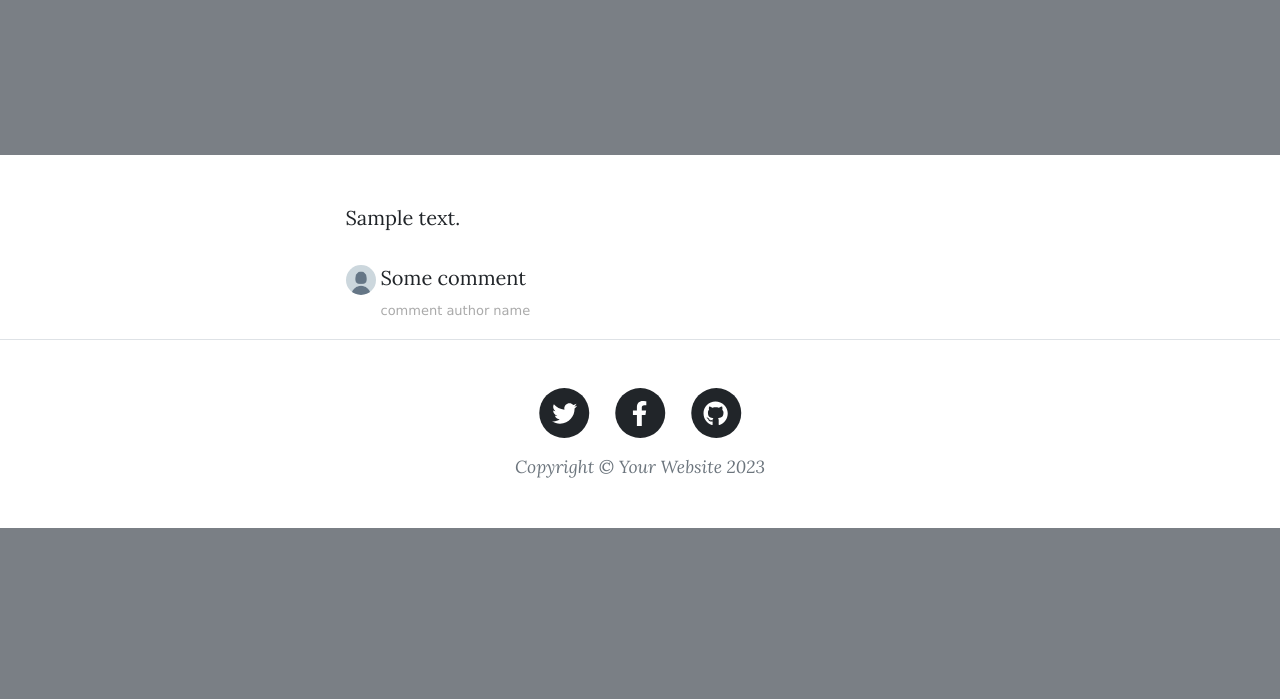
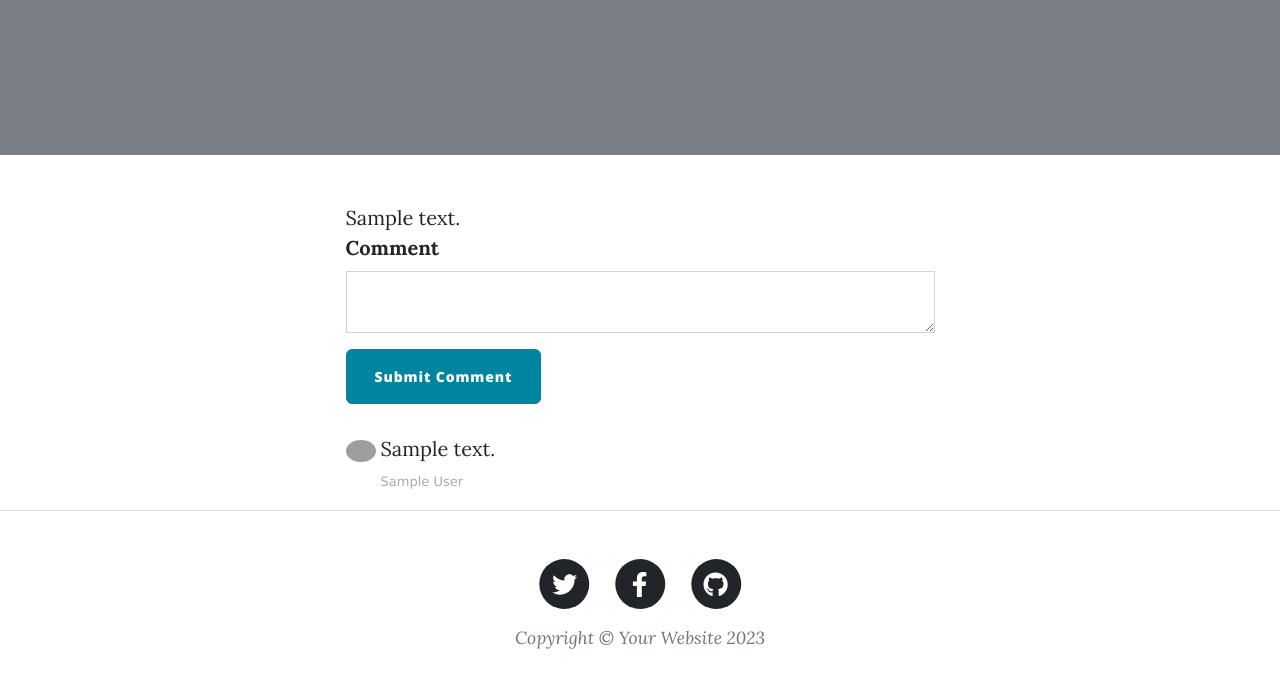
Before and after one commit to kunal356/day69-start, a Flask app: page /post/1 in a window 1280 px wide. Shown: the part 411-1110 px from the top of the page. Before the commit the page ends 939 px from the top, so only its background shows below. Run offline with Flask 3, Linux system fonts and the light colour scheme; tables that the repository leaves empty hold one stand-in row (values such as "Sample post"); grey boxes marked "Sample" are stand-in pictures; some libraries are stand-ins or nearby versions; grey boxes are pictures that could not be loaded.

Commit message:
535. Requirement 4 - Allow Any User to Add Comments to BlogPosts

```diff
--- a/forms.py
+++ b/forms.py
@@ -28,3 +28,6 @@ class LoginForm(FlaskForm):
 
 
 # TODO: Create a CommentForm so users can leave comments below posts
+class CommentForm(FlaskForm):
+    comment_text = CKEditorField("Comment", validators=[DataRequired()])
+    submit = SubmitField("Submit Comment")
--- a/main.py
+++ b/main.py
@@ -10,7 +10,7 @@ from sqlalchemy import Integer, String, Text, ForeignKey
 from functools import wraps
 from werkzeug.security import generate_password_hash, check_password_hash
 # Import your forms from the forms.py
-from forms import CreatePostForm, RegisterForm, LoginForm
+from forms import CreatePostForm, RegisterForm, LoginForm, CommentForm
 from dotenv import load_dotenv
 import os
 
@@ -58,6 +58,7 @@ class User(UserMixin, db.Model):
         String(250), unique=True, nullable=False)
     password: Mapped[str] = mapped_column(String(250), nullable=False)
     posts = relationship("BlogPost", back_populates="author")
+    comments = relationship("Comment", back_populates="comment_author")
 
 class BlogPost(db.Model):
     __tablename__ = "blog_posts"
@@ -67,10 +68,22 @@ class BlogPost(db.Model):
     subtitle: Mapped[str] = mapped_column(String(250), nullable=False)
     date: Mapped[str] = mapped_column(String(250), nullable=False)
     body: Mapped[str] = mapped_column(Text, nullable=False)
-    author: Mapped[str] = mapped_column(String(250), nullable=False)
     img_url: Mapped[str] = mapped_column(String(250), nullable=False)
     author_id = mapped_column(ForeignKey("users.id"))
     author = relationship("User", back_populates="posts")
+
+    comments = relationship("Comment", back_populates="parent_post")
+
+class Comment(db.Model):
+    __tablename__ = "comments"
+    id: Mapped[int] = mapped_column(Integer, primary_key=True)
+    comment_text: Mapped[str] = mapped_column(String(250), nullable=False)
+    author_id = mapped_column(ForeignKey("users.id"))
+    comment_author = relationship("User", back_populates="comments")
+
+    post_id: Mapped[int] = mapped_column(Integer, ForeignKey("blog_posts.id"))
+    parent_post = relationship("BlogPost", back_populates="comments")
+
 
 
 with app.app_context():
@@ -78,6 +91,15 @@ with app.app_context():
 
 login_manager = LoginManager()
 login_manager.init_app(app)
+
+gravatar = Gravatar(app,
+                    size=100,
+                    rating='g',
+                    default='retro',
+                    force_default=False,
+                    force_lower=False,
+                    use_ssl=False,
+                    base_url=None)
 
 
 @login_manager.user_loader
@@ -157,10 +179,26 @@ def get_all_posts():
 
 
 # TODO: Allow logged-in users to comment on posts
-@app.route("/post/<int:post_id>")
+@app.route("/post/<int:post_id>", methods=["GET", "POST"])
 def show_post(post_id):
     requested_post = db.get_or_404(BlogPost, post_id)
-    return render_template("post.html", post=requested_post, logged_in=current_user.is_authenticated)
+    form = CommentForm()
+    if form.validate_on_submit():
+        if current_user.is_authenticated:
+            new_comment = Comment(
+                comment_text=form.comment_text.data,
+                author_id=current_user.id,
+                post_id=requested_post.id
+            )
+
+            db.session.add(new_comment)
+            db.session.commit()
+        else:
+            flash('You need to login/register to comment!!!!!')
+            return redirect(url_for("login"))
+    all_comments = db.session.execute(db.select(Comment).where(
+        Comment.post_id == post_id)).scalars()
+    return render_template("post.html", post=requested_post, logged_in=current_user.is_authenticated, form=form, all_comments=all_comments)
 
 
 # TODO: Use a decorator so only an admin user can create a new post
--- a/templates/login.html
+++ b/templates/login.html
@@ -28,7 +28,7 @@ include "header.html" %}
         {% endfor %}
         {% endif %}
         {% endwith %}
-        {{render_form(form)}}
+        {{ render_form(form, novalidate=True, button_map={"submit": "primary"}) }}
       </div>
     </div>
   </div>
--- a/templates/post.html
+++ b/templates/post.html
@@ -1,3 +1,4 @@
+{% from "bootstrap5/form.html" import render_form %}
 {% include "header.html" %}
 
 <!-- Page Header-->
@@ -37,19 +38,25 @@
         {% endif %}
 
         <!-- Comments Area -->
+        {{ ckeditor.load() }} {{ ckeditor.config(name='comment_text') }}
+        {{ render_form(form, novalidate=True, button_map={"submit": "primary"}) }}
         <!-- TODO: Add a CKEditor for commenting below -->
         <div class="comment">
+
           <!-- TODO: Show all the comments on a post -->
           <ul class="commentList">
+            {% for comment in all_comments:%}
             <li>
               <div class="commenterImage">
-                <img src="../static/assets/img/default-profile.jpg" />
+                <img src="{{comment.comment_author.email | gravatar}}"/>
               </div>
               <div class="commentText">
-                <p>Some comment</p>
-                <span class="date sub-text">comment author name</span>
+
+                <p>{{comment.comment_text | safe}}</p>
+                <span class="date sub-text">{{comment.comment_author.name}}</span>
               </div>
             </li>
+            {% endfor %}
           </ul>
         </div>
       </div>
```
